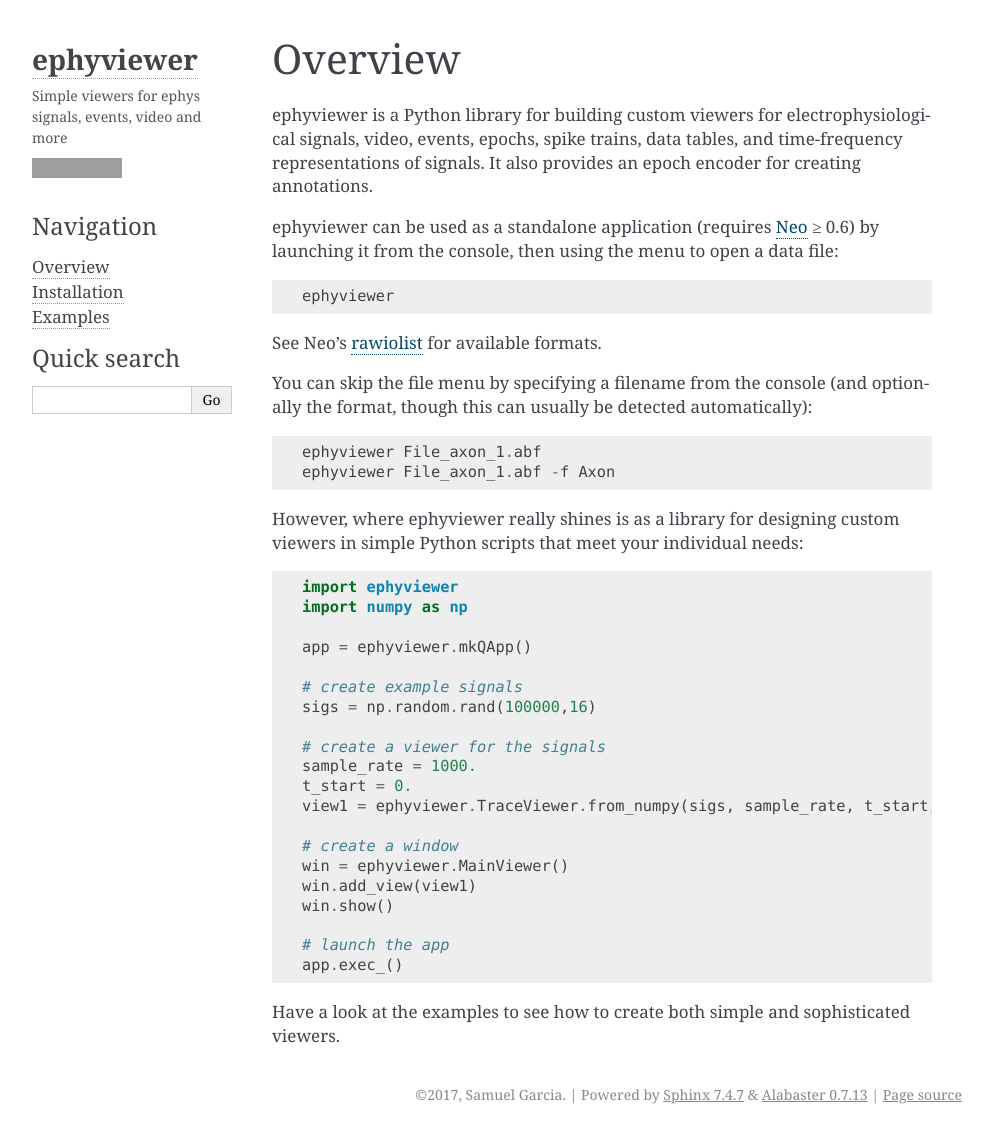
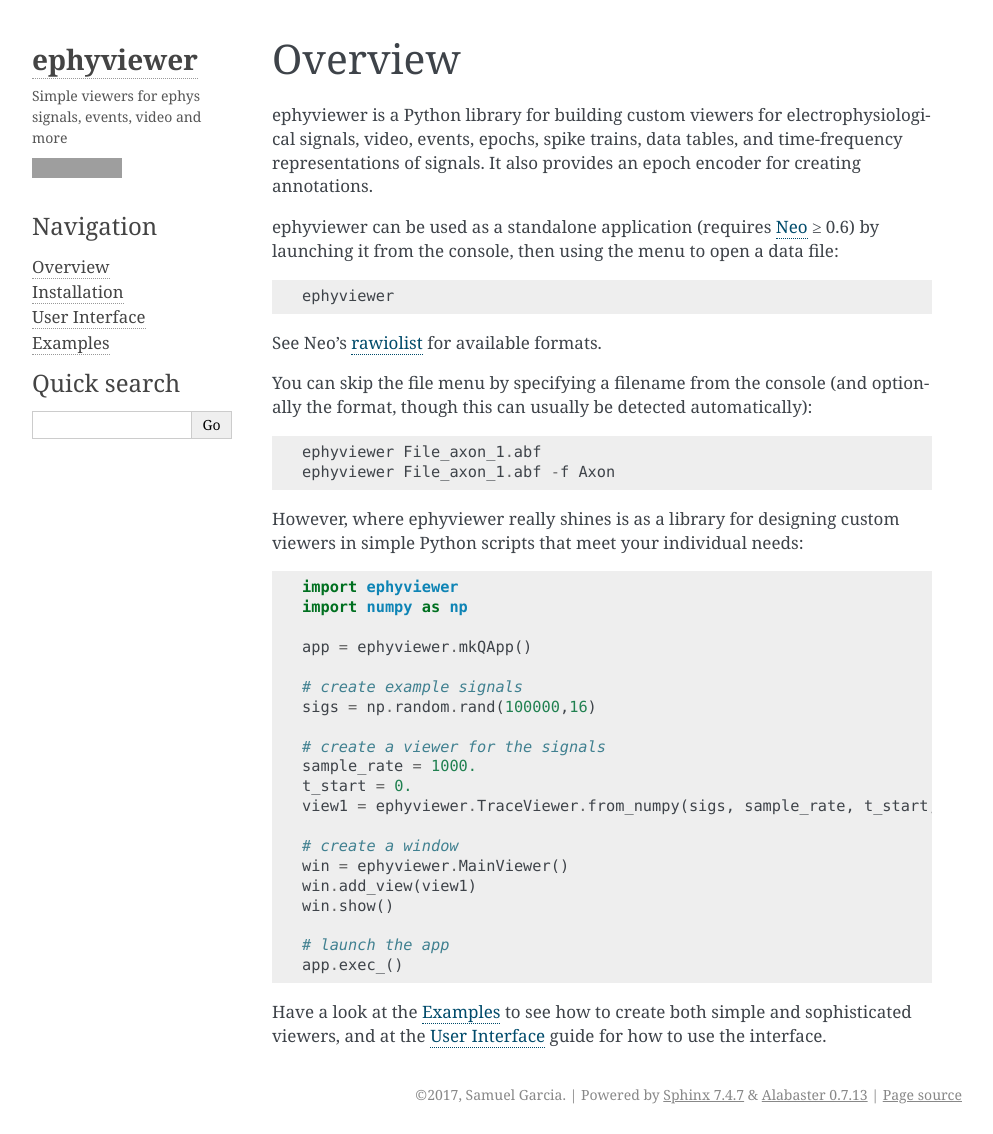
Before and after one commit to NeuralEnsemble/ephyviewer, a Sphinx documentation site: the page built from doc/overview.rst, in a window 1280 px wide and 1134 px high. Shown: the whole window, without its empty margins (148-1141 px from the left). Built offline with Sphinx 7.4.7, drawn with Linux system fonts in a browser that asks for light colours; grey boxes are pictures that could not be loaded.

Commit message:
Add user interface guide to docs

```diff
--- a/doc/examples.rst
+++ b/doc/examples.rst
@@ -1,3 +1,5 @@
+.. _examples:
+
 Examples
 ========
 
--- a/doc/index.rst
+++ b/doc/index.rst
@@ -16,6 +16,7 @@
 
     overview
     installation
+    interface
     examples
 
 
--- a/doc/installation.rst
+++ b/doc/installation.rst
@@ -1,3 +1,5 @@
+.. _installation:
+
 Installation
 ============
 
--- a/doc/overview.rst
+++ b/doc/overview.rst
@@ -43,8 +45,9 @@
     # launch the app
     app.exec_()
 
-Have a look at the examples to see how to create both simple and sophisticated
-viewers.
+Have a look at the :ref:`examples` to see how to create both simple and
+sophisticated viewers, and at the :ref:`interface` guide for how to use the
+interface.
 
 
 .. _Neo:        https://neo.readthedocs.io/en/latest/
```
Also changed, not shown: other parts of doc/overview.rst (+2 -0 lines), doc/interface.rst (added, +55 -0 lines).
